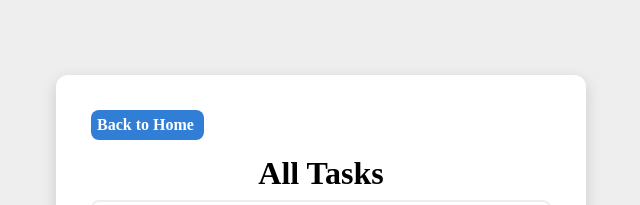
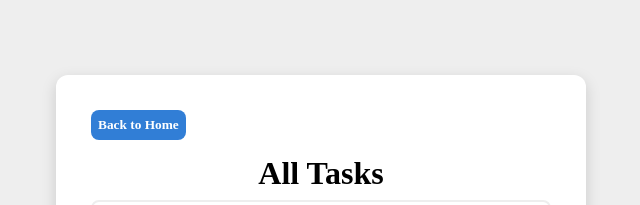
Before and after one commit to AvaniSujith/Todo-Typescript, a Vue app: page /task-page in a window 1280 px wide. Shown: the top 205 px of the page, without its empty margins (319-959 px from the left). Built offline with nearby package versions, Linux system fonts and the light colour scheme; data requests are answered from the project's data file; a web font is replaced by a local one.

Commit message:
refactor: router and style

```diff
--- a/src/components/AddTask.vue
+++ b/src/components/AddTask.vue
@@ -40,22 +40,18 @@ const handleAddTask = () => {
       placeholder="New Todo"
       @keyup.enter="handleAddTask"
     />
-
     <div class="add-btn-container">
-      <button
-        :disabled="isAddButtonDisabled"
-        @click="handleAddTask"
-      >
+      <button :disabled="isAddButtonDisabled" @click="handleAddTask">
         Add
       </button>
-      <div class="tool-tip">
-        <tooltip
-          v-if="isAddButtonDisabled"
-          :text="'Add a task title to add Task'"
-          :left-of-box="30"
-          :top-of-box="30"
-        />
-      </div>
+      <tooltip
+        v-if="isAddButtonDisabled"
+        class="tool-tip"
+        :text="'Add a task title to add Task'"
+        :top="-100"
+        :left-of-box="30"
+        :top-of-box="85"
+      />
     </div>
     <notification />
   </div>
@@ -92,6 +88,6 @@ button {
 .add-btn-container:hover .tool-tip {
   display: flex;
   width: 100%;
-  top: -44px;
+  top: 59px;
 }
 </style>
--- a/src/components/Tooltip.vue
+++ b/src/components/Tooltip.vue
@@ -61,7 +61,6 @@ const props = withDefaults(defineProps<Props>(), {
 .tooltipPop {
   position: fixed;
   z-index: 99999;
-  transform: translateX(-20%);
   pointer-events: none;
 }
 
--- a/src/pages/HomePage.vue
+++ b/src/pages/HomePage.vue
@@ -1,7 +1,7 @@
 <script setup lang="ts">
 import { ref, onMounted, computed } from "vue";
 
-import { RouterLink } from "vue-router";
+import { useRouter } from "vue-router";
 
 import { useTaskStore } from "../store/Task";
 import { useNotificationStore } from "../store/Notification";
@@ -13,6 +13,8 @@ import TaskList from "../components/TaskList.vue";
 import EmptyState from "../components/EmptyState.vue";
 import Tooltip from "../components/Tooltip.vue";
 import SkeletonLoader from "../components/SkeletonLoader.vue";
+
+const router = useRouter();
 
 const taskStore = useTaskStore();
 const notificationStore = useNotificationStore();
@@ -69,9 +71,13 @@ const emptyStateSubHeader = computed(() => {
   return "";
 });
 
+const goToTaskPage = () => {
+  router.push("/task-page");
+};
+
 const handleDeleteTask = async (id: string) => {
-    await taskStore.deleteTask(id);
-    notificationStore.addToast("Task deleted successfully", "delete");
+  await taskStore.deleteTask(id);
+  notificationStore.addToast("Task deleted successfully", "delete");
 };
 
 const handleFilter = async (filter: string) => {
@@ -107,14 +113,17 @@ onMounted(async () => {
             {{ recentTasks.length }} / {{ taskStore.tasks.length }}
           </div>
           <div class="view-all">
-            <button class="view-all-button">
-              <router-link to="/task-page" class="nav-link"
-                >View All</router-link
-              >
+            <button class="view-all-button" @click="goToTaskPage">
+              View All
             </button>
-            <div class="tool-tip">
-              <tooltip :text="'Click to reach full task page'" :left-of-box=108 :top-of-box=30 />
-            </div>
+            <tooltip
+              class="tool-tip"
+              :text="'Click to reach full task page'"
+              :left-of-box="120"
+              :top-of-box="67"
+              :top="-78"
+              :left="120"
+            />
           </div>
         </div>
         <task-list :tasks="recentTasks" @delete-task="handleDeleteTask" />
@@ -138,7 +147,7 @@ onMounted(async () => {
 </template>
 
 <style scoped>
-header{
+header {
   margin-bottom: 22px;
 }
 
@@ -170,6 +179,7 @@ h2 {
 .view-all {
   width: 60%;
   text-align: end;
+  position: relative;
 }
 
 .view-all-button {
@@ -178,10 +188,12 @@ h2 {
   font-weight: 600;
   border-radius: 4px;
   background: #317ed6;
+  color: #fff;
   border-radius: 8px;
   width: max-content;
   padding: 6px;
   font-weight: 700;
+  cursor: pointer;
 }
 
 .count-details {
@@ -192,15 +204,12 @@ h2 {
   font-size: 18px;
 }
 
-.view-all {
-  position: relative;
-}
-
 .view-all:hover .tool-tip {
   width: 100%;
   display: flex;
   top: -44px;
   left: 120px;
+  pointer-events: none;
 }
 
 .container,
--- a/src/pages/TaskPage.vue
+++ b/src/pages/TaskPage.vue
@@ -1,7 +1,7 @@
 <script setup lang="ts">
 import { computed, onMounted, ref } from "vue";
 
-import { RouterLink } from "vue-router";
+import { useRouter } from "vue-router";
 
 import { useTaskStore } from "../store/Task";
 import { useNotificationStore } from "../store/Notification";
@@ -11,6 +11,8 @@ import InputBar from "../components/InputBar.vue";
 import EmptyState from "../components/EmptyState.vue";
 import Tooltip from "../components/Tooltip.vue";
 import SkeletonLoader from "../components/SkeletonLoader.vue";
+
+const router = useRouter();
 
 const taskStore = useTaskStore();
 const notificationStore = useNotificationStore();
@@ -49,6 +51,10 @@ const emptyStateSubHeading = computed(() => {
   return "";
 });
 
+const goToHome = () => {
+  router.push("/");
+};
+
 const handleDelete = async (id: string) => {
   await taskStore.deleteTask(id);
   notificationStore.addToast("Task deleted successfully", "delete");
@@ -61,12 +67,17 @@ onMounted(async () => {
 
 <template>
   <div v-if="!taskStore.isLoading" class="page-container">
-    <nav class="back-button">
-      <router-link to="/" class="nav-link">Back to Home</router-link>
-      <div class="tool-tip">
-        <tooltip :text="'Go back to Home'" :top-of-box="29" :left-of-box="55" />
-      </div>
-    </nav>
+    <div class="nav-button">
+      <button class="back-button" @click="goToHome">Back to Home</button>
+      <tooltip
+        class="tool-tip"
+        :text="'Go back to Home'"
+        :top="-93"
+        :left="20"
+        :top-of-box="82"
+        :left-of-box="50"
+      />
+    </div>
     <header>
       <div class="page-title">
         <h2>All Tasks</h2>
@@ -109,19 +120,20 @@ h2 {
   font-size: 32px;
 }
 
-.page-container {
-  width: 100%;
+.nav-button{
+  position: relative;
 }
 
 .back-button {
   background: #317ed6;
   border-radius: 8px;
-  width: 113px;
+  width: max-content;
   height: 30px;
   padding: 6px;
   margin-bottom: 15px;
   font-weight: 700;
-  position: relative;
+  color: #fff;
+  cursor: pointer;
 }
 
 .back-button:hover {
@@ -129,9 +141,11 @@ h2 {
   box-shadow: 2px 2px 5px #eee;
 }
 
-.back-button:hover .tool-tip {
+.nav-button:hover .tool-tip {
   display: flex;
+  width: 100%;
   top: -44px;
+  pointer-events: none;
 }
 
 span {
```
